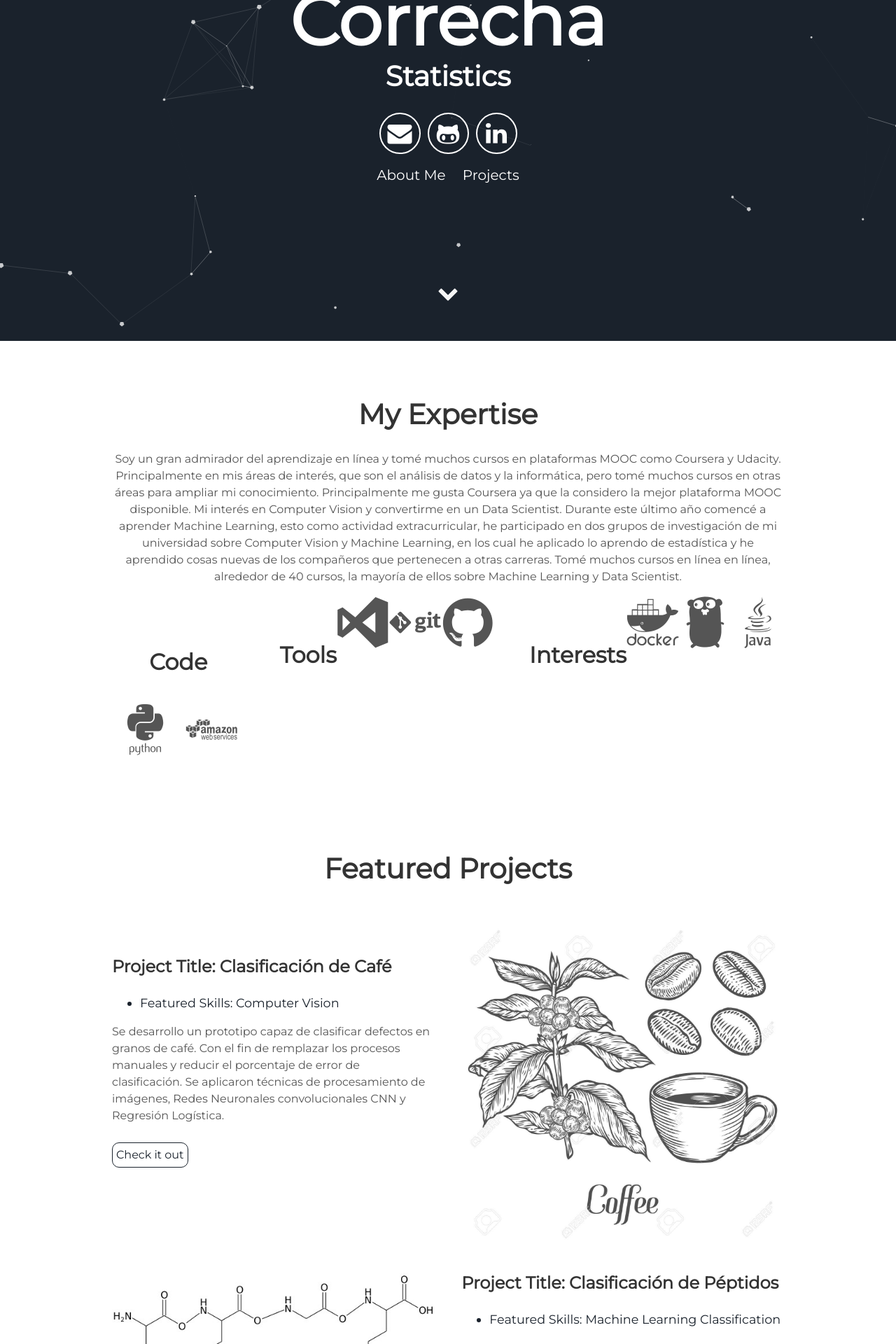
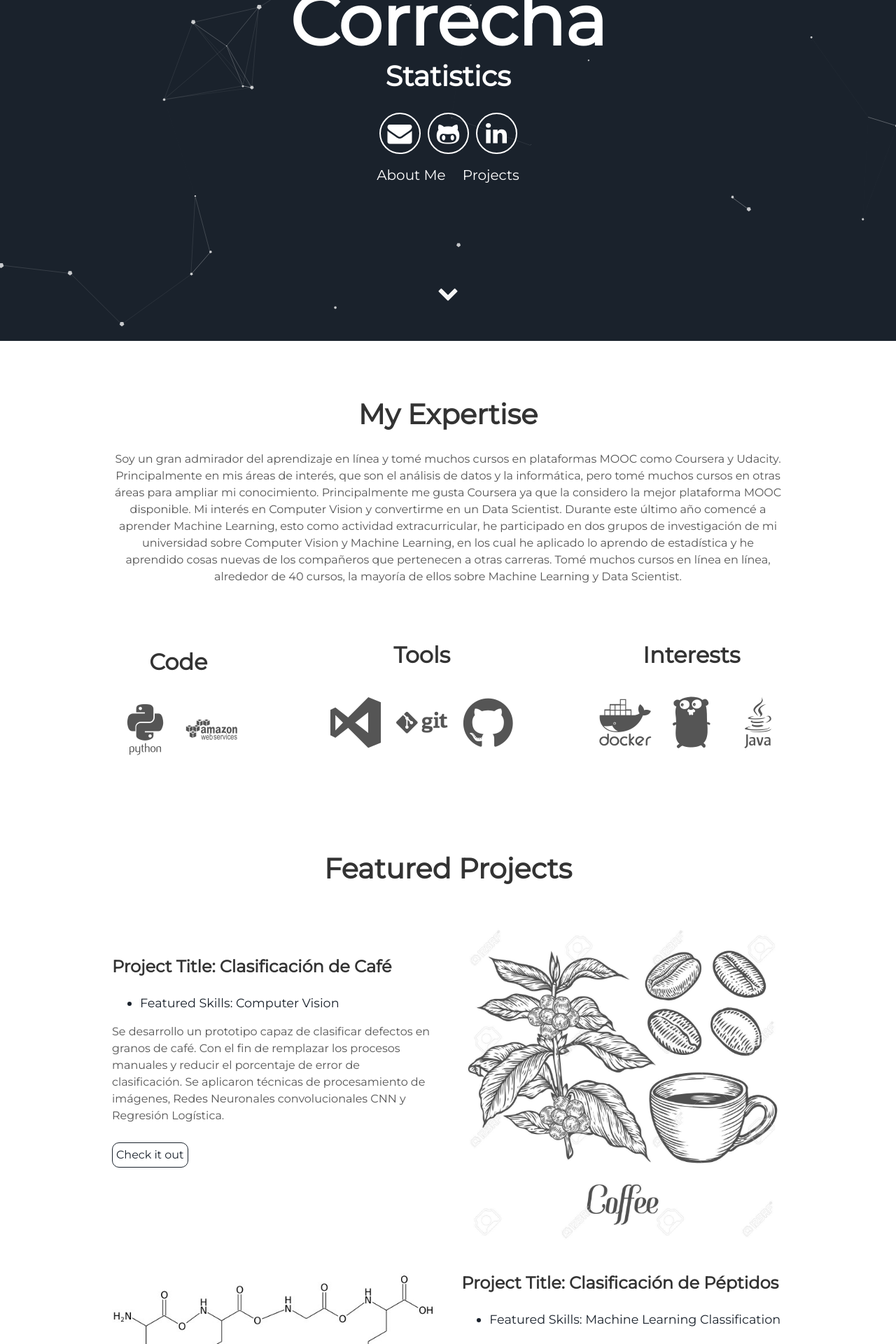
Before and after one commit to oecorrechag/Resume, a Jekyll site: the page built from index.html, in a window 1280 px wide. Shown: the part 413-2333 px from the top of the page at 70% size. Built offline with Jekyll 4.4.1, drawn with Linux system fonts in a browser that asks for light colours.

Commit message:
README.md
111

```diff
--- a/_includes/about.html
+++ b/_includes/about.html
@@ -9,14 +9,14 @@
       <i class="devicon-amazonwebservices-plain-wordmark"></i>
       <p></p>
     </div>
-    <div class="user">
+    <div class="Tools">
       <h2>Tools</h2>
       <i class="devicon-visualstudio-plain"></i>
       <i class="devicon-git-plain-wordmark"></i>
       <i class="devicon-github-plain"></i>
       <p></p>
     </div>
-    <div class="user">
+    <div class="Interests">
       <h2>Interests</h2>
       <i class="devicon-docker-plain-wordmark"></i>
       <i class="devicon-go-plain"></i>
```
